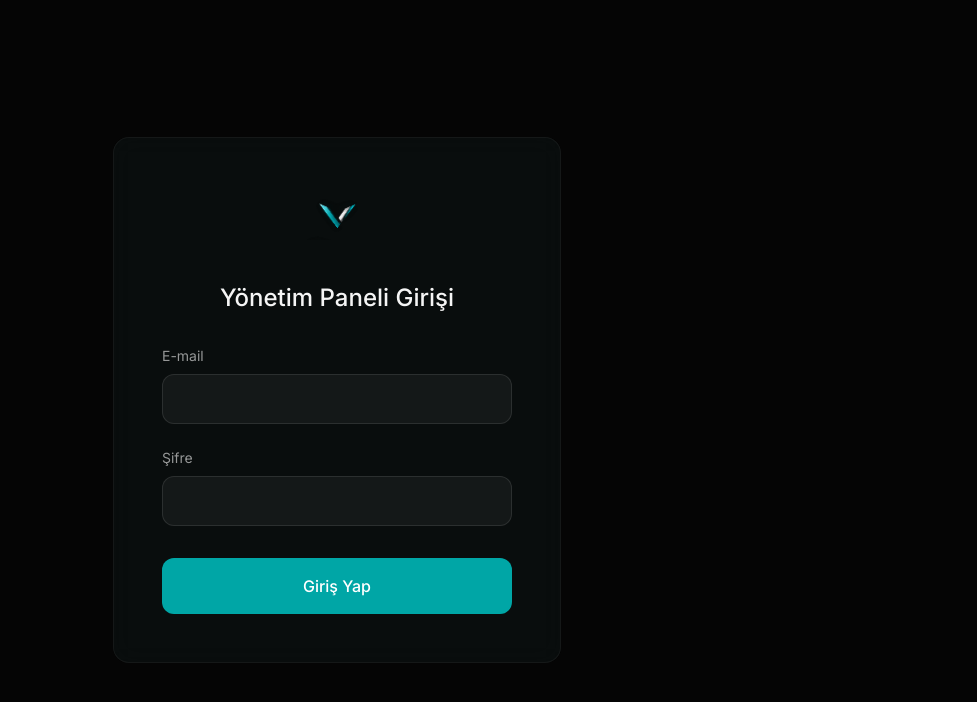
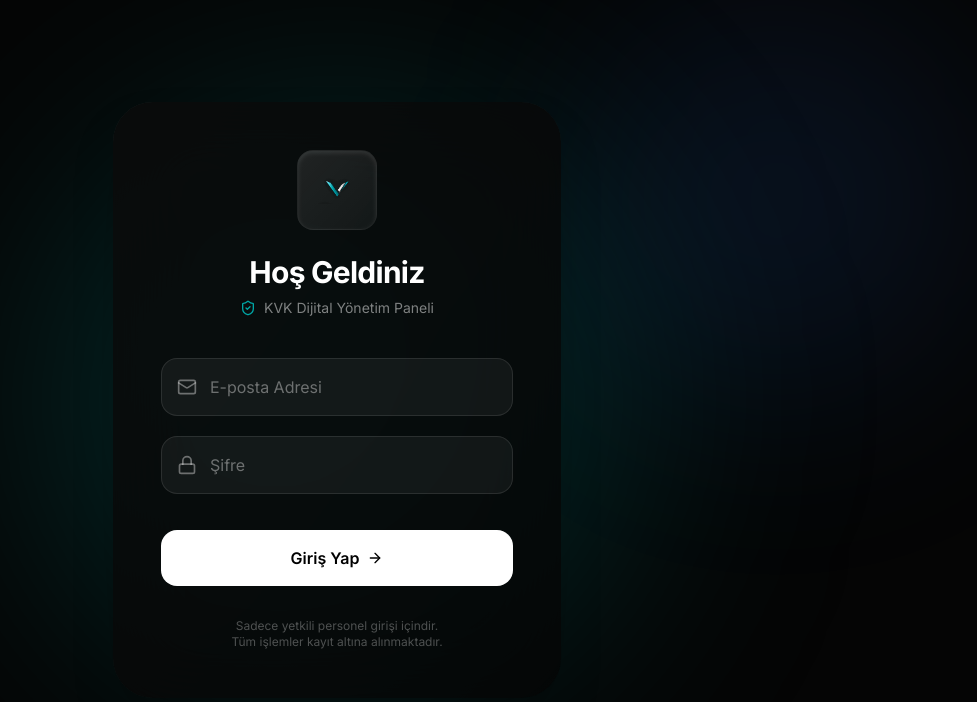
Before and after one commit to ReckyRey05/kvk-dijital, a Next.js app: page /admin/login in a window 1280 px wide. Shown: the top 702 px of the page, without its empty margins (303-1280 px from the left). Built offline with nearby package versions, Linux system fonts and the light colour scheme; no server answers.

Commit message:
style: redesign admin login page for premium aesthetics

```diff
--- a/src/app/admin/login/page.tsx
+++ b/src/app/admin/login/page.tsx
@@ -5,6 +5,8 @@ import { useRouter } from "next/navigation";
 import { signInWithEmailAndPassword } from "firebase/auth";
 import { auth } from "@/lib/firebase/auth";
 import { LogoIcon } from "@/components/Logo";
+import { motion } from "framer-motion";
+import { Mail, Lock, ArrowRight, ShieldCheck } from "lucide-react";
 
 export default function LoginPage() {
   const [email, setEmail] = useState("");
@@ -29,47 +31,96 @@ export default function LoginPage() {
   };
 
   return (
-    <div className="min-h-screen bg-background flex items-center justify-center p-6">
-      <div className="w-full max-w-md glass-panel p-8 md:p-12">
-        <div className="flex justify-center mb-8">
-          <LogoIcon className="w-16 h-16 text-white" />
+    <div className="min-h-screen bg-[#050505] flex items-center justify-center p-6 relative overflow-hidden">
+
+      {/* Background Animated Gradients */}
+      <div className="absolute top-1/2 left-1/2 -translate-x-1/2 -translate-y-1/2 w-[600px] h-[600px] bg-accent/20 rounded-full blur-[120px] pointer-events-none" />
+      <div className="absolute top-0 right-0 w-[400px] h-[400px] bg-blue-500/10 rounded-full blur-[100px] pointer-events-none" />
+
+      <motion.div
+        initial={{ opacity: 0, y: 20 }}
+        animate={{ opacity: 1, y: 0 }}
+        transition={{ duration: 0.6, ease: [0.22, 1, 0.36, 1] }}
+        className="w-full max-w-md relative z-10"
+      >
+        <div className="absolute inset-0 bg-gradient-to-br from-white/10 to-transparent rounded-[2.5rem] p-[1px]">
+          <div className="absolute inset-0 bg-background/80 backdrop-blur-2xl rounded-[2.5rem] shadow-2xl" />
         </div>
 
-        <h1 className="text-2xl font-medium text-center mb-8">Yönetim Paneli Girişi</h1>
+        <div className="relative p-10 md:p-12">
+          <div className="flex flex-col items-center mb-10">
+            <motion.div
+              initial={{ scale: 0.8, opacity: 0 }}
+              animate={{ scale: 1, opacity: 1 }}
+              transition={{ delay: 0.2, duration: 0.5 }}
+              className="w-20 h-20 bg-gradient-to-br from-white/10 to-white/5 rounded-2xl flex items-center justify-center mb-6 shadow-inner shadow-white/10 border border-white/5"
+            >
+              <LogoIcon className="w-10 h-10 text-white" />
+            </motion.div>
+            <h1 className="text-3xl font-bold tracking-tight text-white mb-2">Hoş Geldiniz</h1>
+            <p className="text-foreground/50 text-sm flex items-center gap-2">
+              <ShieldCheck className="w-4 h-4 text-accent" /> KVK Dijital Yönetim Paneli
+            </p>
+          </div>
 
-        <form onSubmit={handleLogin} className="flex flex-col gap-6">
-          <div className="flex flex-col gap-2">
-            <label className="text-sm text-foreground/60">E-mail</label>
+          <form onSubmit={handleLogin} className="flex flex-col gap-5">
+            <div className="relative group">
+              <div className="absolute inset-y-0 left-0 pl-4 flex items-center pointer-events-none">
+                <Mail className="w-5 h-5 text-foreground/40 group-focus-within:text-accent transition-colors" />
+              </div>
               <input
                 type="email"
                 required
+                placeholder="E-posta Adresi"
                 value={email}
                 onChange={(e) => setEmail(e.target.value)}
-              className="w-full bg-white/5 border border-white/10 rounded-xl px-4 py-3 focus:outline-none focus:border-accent focus:bg-white/10 transition-all text-foreground"
+                className="w-full bg-white/5 border border-white/10 rounded-2xl pl-12 pr-4 py-4 focus:outline-none focus:border-accent/50 focus:bg-white/10 transition-all text-white placeholder:text-foreground/40"
               />
             </div>
 
-          <div className="flex flex-col gap-2">
-            <label className="text-sm text-foreground/60">Şifre</label>
+            <div className="relative group">
+              <div className="absolute inset-y-0 left-0 pl-4 flex items-center pointer-events-none">
+                <Lock className="w-5 h-5 text-foreground/40 group-focus-within:text-accent transition-colors" />
+              </div>
               <input
                 type="password"
                 required
+                placeholder="Şifre"
                 value={password}
                 onChange={(e) => setPassword(e.target.value)}
-              className="w-full bg-white/5 border border-white/10 rounded-xl px-4 py-3 focus:outline-none focus:border-accent focus:bg-white/10 transition-all text-foreground"
+                className="w-full bg-white/5 border border-white/10 rounded-2xl pl-12 pr-4 py-4 focus:outline-none focus:border-accent/50 focus:bg-white/10 transition-all text-white placeholder:text-foreground/40"
               />
             </div>
 
-          {error && <div className="text-red-400 text-sm text-center">{error}</div>}
+            {error && (
+              <motion.div
+                initial={{ opacity: 0, height: 0 }}
+                animate={{ opacity: 1, height: "auto" }}
+                className="text-red-400 text-sm text-center bg-red-400/10 py-3 rounded-xl border border-red-400/20"
+              >
+                {error}
+              </motion.div>
+            )}
 
             <button
               disabled={loading}
-            className="w-full py-4 rounded-xl bg-accent text-white font-medium mt-2 hover:bg-accent/90 transition-colors disabled:opacity-70 flex items-center justify-center"
+              className="group relative w-full py-4 rounded-2xl bg-white text-black font-semibold mt-4 hover:bg-neutral-200 transition-all disabled:opacity-70 flex items-center justify-center overflow-hidden"
             >
+              <div className="absolute inset-0 bg-gradient-to-r from-transparent via-white/50 to-transparent -translate-x-full group-hover:translate-x-full transition-transform duration-1000" />
+              <span className="flex items-center gap-2">
                 {loading ? "Giriş yapılıyor..." : "Giriş Yap"}
+                {!loading && <ArrowRight className="w-4 h-4 group-hover:translate-x-1 transition-transform" />}
+              </span>
             </button>
           </form>
+
+          <div className="mt-8 text-center">
+            <p className="text-xs text-foreground/30">
+              Sadece yetkili personel girişi içindir. <br/>Tüm işlemler kayıt altına alınmaktadır.
+            </p>
           </div>
+        </div>
+      </motion.div>
     </div>
   );
 }
```
Lines whose indentation alone changed are shown as unchanged.
